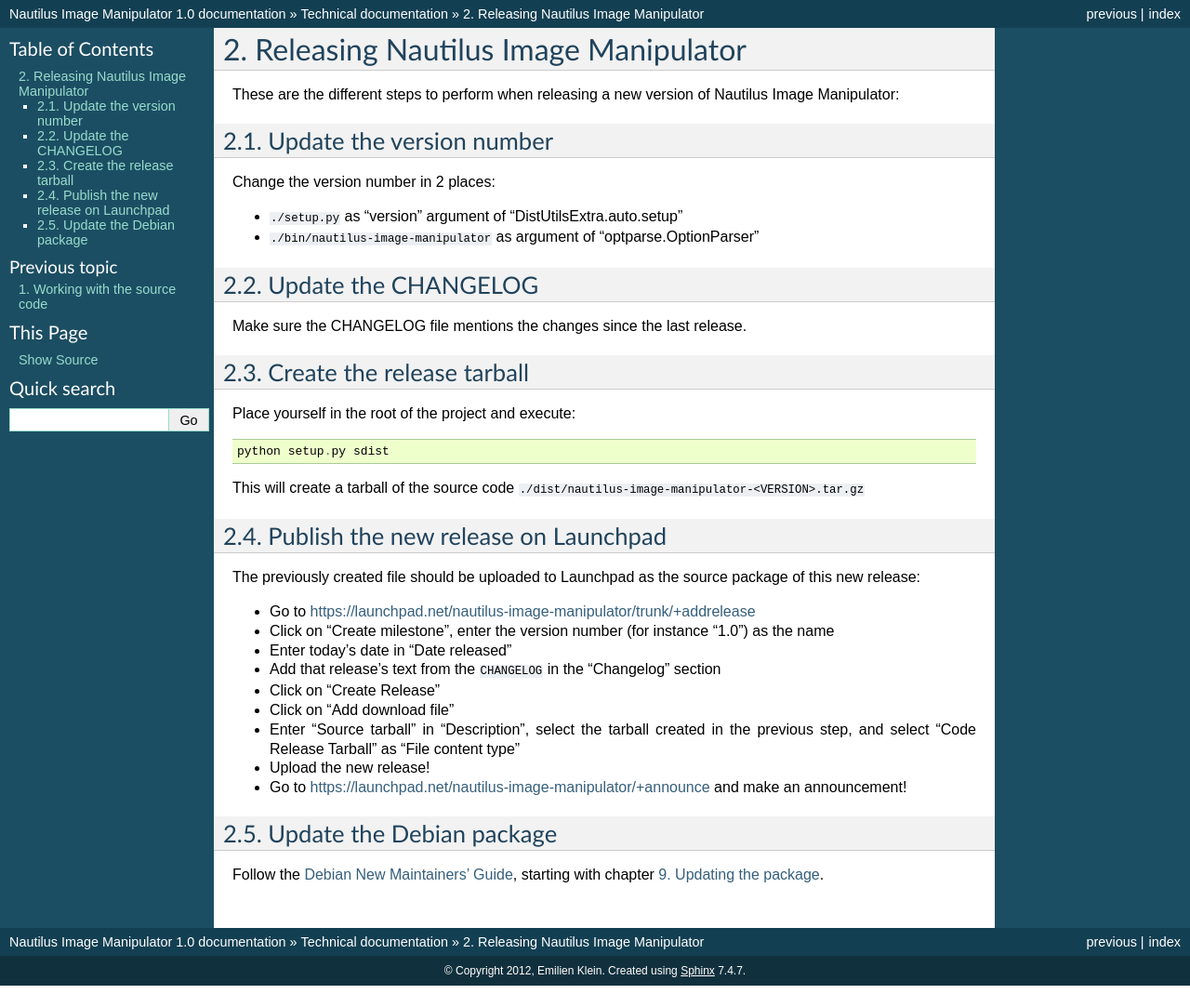
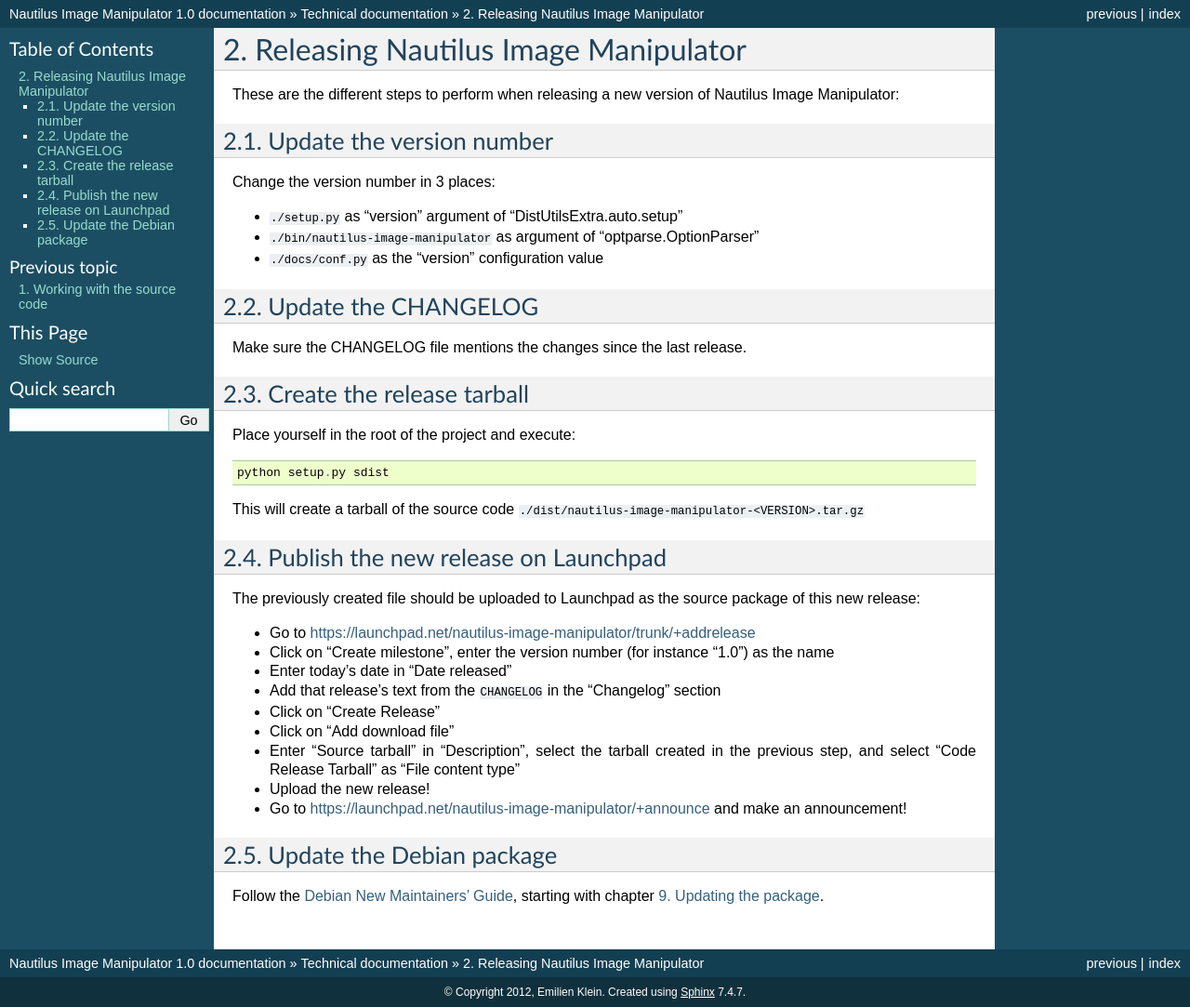
Before and after one commit to e2jk/nautilus-image-manipulator, a Sphinx documentation site: the page built from docs/release.rst, in a window 1280 px wide. Shown: the whole page at 93% size. Built offline with Sphinx 7.4.7, drawn with Linux system fonts in a browser that asks for light colours; before the commit the page ends 1060 px from its top, so only the background shows below that.

Commit message:
Mention that the version number must also be updated in the documentation

```diff
--- a/docs/release.rst
+++ b/docs/release.rst
@@ -7,11 +7,13 @@
 
 Update the version number
 -------------------------
-Change the version number in 2 places:
+Change the version number in 3 places:
 
 * ``./setup.py`` as "version" argument of "DistUtilsExtra.auto.setup"
 
 * ``./bin/nautilus-image-manipulator`` as argument of "optparse.OptionParser"
+
+* ``./docs/conf.py`` as the "version" configuration value
 
 Update the CHANGELOG
 --------------------
```
